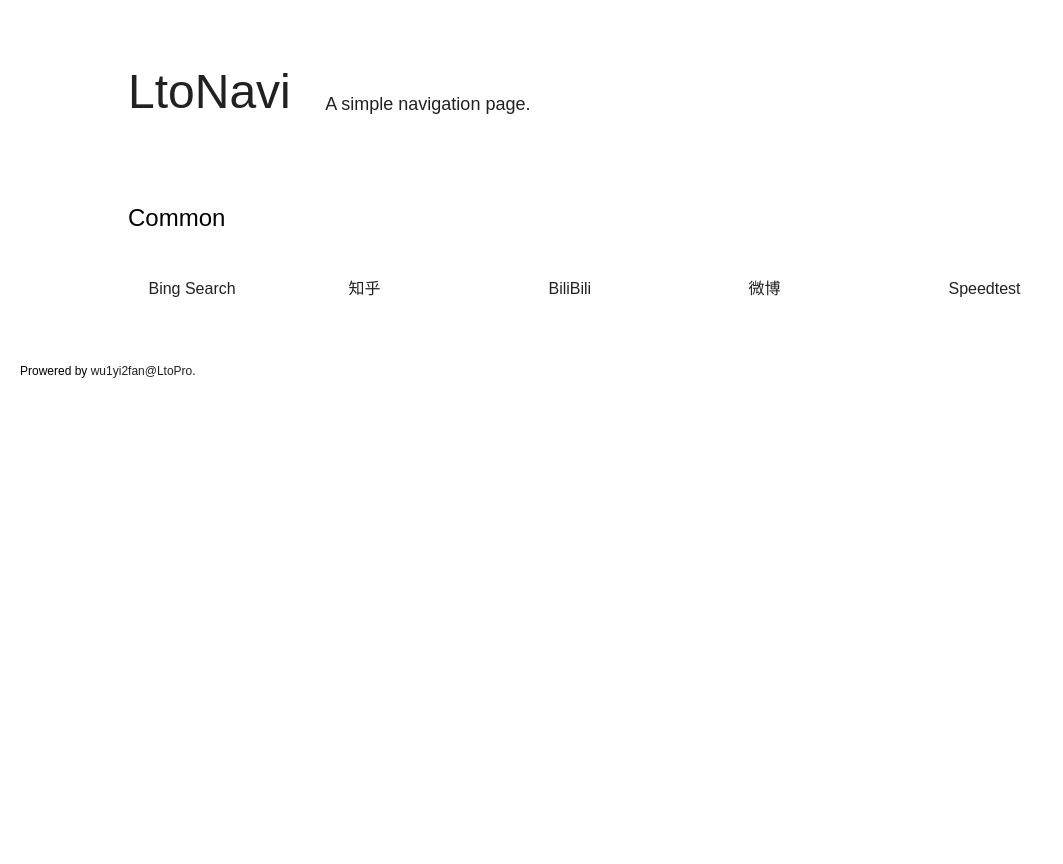
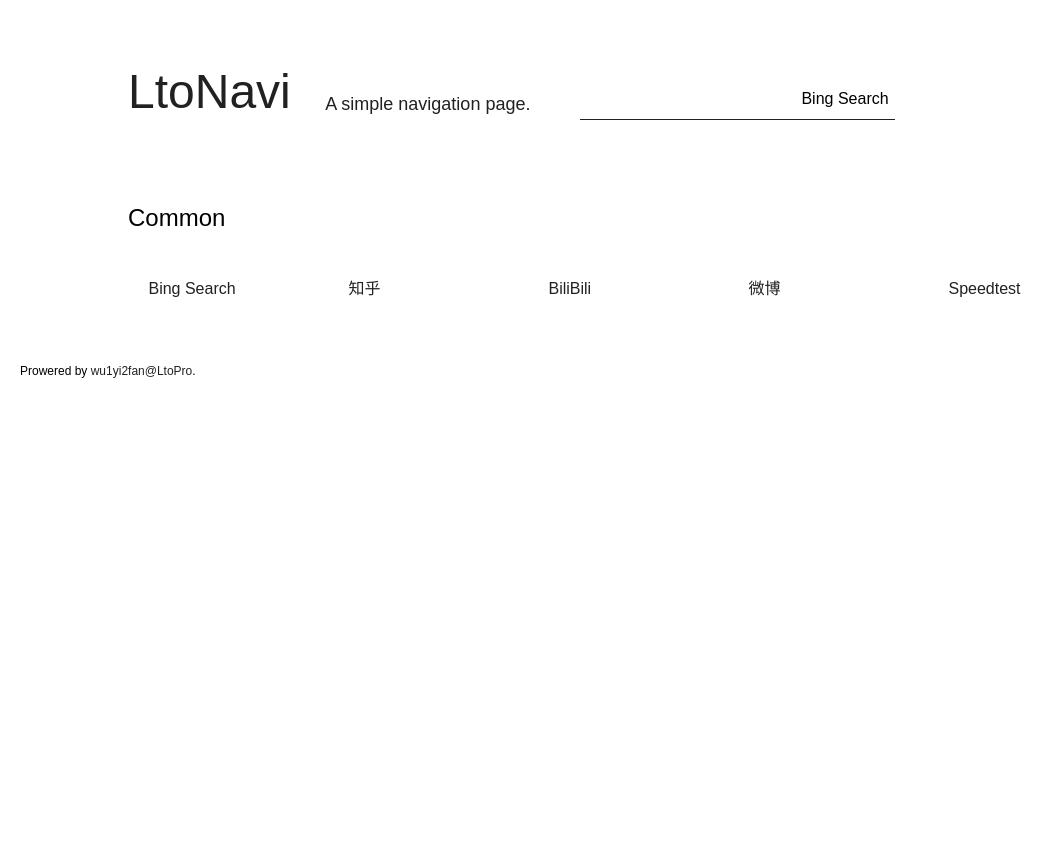
Before and after one commit to wu1yi2fan/LtoNavi, a PHP site: page / in a window 1280 px wide. Shown: the whole page, without its empty margins (0-1063 px from the left). Run offline with PHP 8.4, Linux system fonts and the light colour scheme.

Commit message:
Add Search Bar
Add search bar and improve the style.

```diff
--- a/index.html
+++ b/index.html
@@ -15,43 +15,51 @@ LtoNavi
 <div class="nav-header">
 <thetitle>LtoNavi</thetitle>
 <subtitle>A simple navigation page.</subtitle>
+
+<!--You can change the search engine here-->
+<div class="search">
+<form action="https://www.bing.com/search" class="search-bar">
+<input id="bar" name="q" value="" type="search">
+<input id="button" class="button" value="Bing Search"  type="submit">
+</form>
+</div>
 </div>
 
 <div class="nav-pages">
 <div class="atitle">
 <atitle>Common</atitle>
 </div>
-	<!--模版-->
+	<!--Just Add Sites Like This-->
 	<!--
 	<div class="nav-single">
-	<img src="网址/favicon.ico">
-	<a href="网址" target="_blank">名称</a>
+	<img src="YourWebsiteHere/favicon.ico">
+	<a href="YourWebsiteHere">Name</a>
 	</div>
 	-->
 
 	<div class="nav-single">
 	<img src="https://bing.com/favicon.ico">
-	<a href="https://bing.com/" target="_blank">Bing Search</a>
+	<a href="https://bing.com/">Bing Search</a>
 	</div>
 
 	<div class="nav-single">
 	<img src="https://www.zhihu.com/favicon.ico">
-	<a href="https://www.zhihu.com/" target="_blank">知乎</a>
+	<a href="https://www.zhihu.com/" >知乎</a>
 	</div>
 
 	<div class="nav-single">
 	<img src="http://www.bilibili.com/favicon.ico">
-	<a href="http://www.bilibili.com/" target="_blank">BiliBili</a>
+	<a href="http://www.bilibili.com/">BiliBili</a>
 	</div>
 
 	<div class="nav-single">
 	<img src="http://weibo.com/favicon.ico">
-	<a href="http://weibo.com/" target="_blank">微博</a>
+	<a href="http://weibo.com/">微博</a>
 	</div>
 
 	<div class="nav-single">
 	<img src="http://www.speedtest.net/favicon.ico">
-	<a href="http://www.speedtest.net/" target="_blank">Speedtest</a>
+	<a href="http://www.speedtest.net/">Speedtest</a>
 	</div>
 
 
--- a/style.css
+++ b/style.css
@@ -1,7 +1,6 @@
 html,body {
   margin: 0;
   padding:0;
-  height: 100%;
   width:100%;
   font:normal 100%;
 }
@@ -42,6 +41,32 @@ float:left;
 margin-left:3%;
 font-family:"Microsoft Yahei", sans-serif;
 font-size:1.125em;
+}
+
+.search{
+float:left;
+margin:25px 0px 0px 50px;
+height:30px;
+border-style:none none solid;
+border-width:1px;
+}
+
+.search input{
+border-style:none;
+font-family:"Microsoft Yahei", sans-serif;
+font-weight:lighter;
+font-size:1em;
+}
+
+.search input#bar{
+width:auto;
+}
+
+.button{
+background:none;
+font-family:"Microsoft Yahei", sans-serif;
+font-weight:lighter;
+font-size:1em;
 }
 
 .nav-pages{
```
Also changed, not shown: index_single.html (+36 -3 lines).
